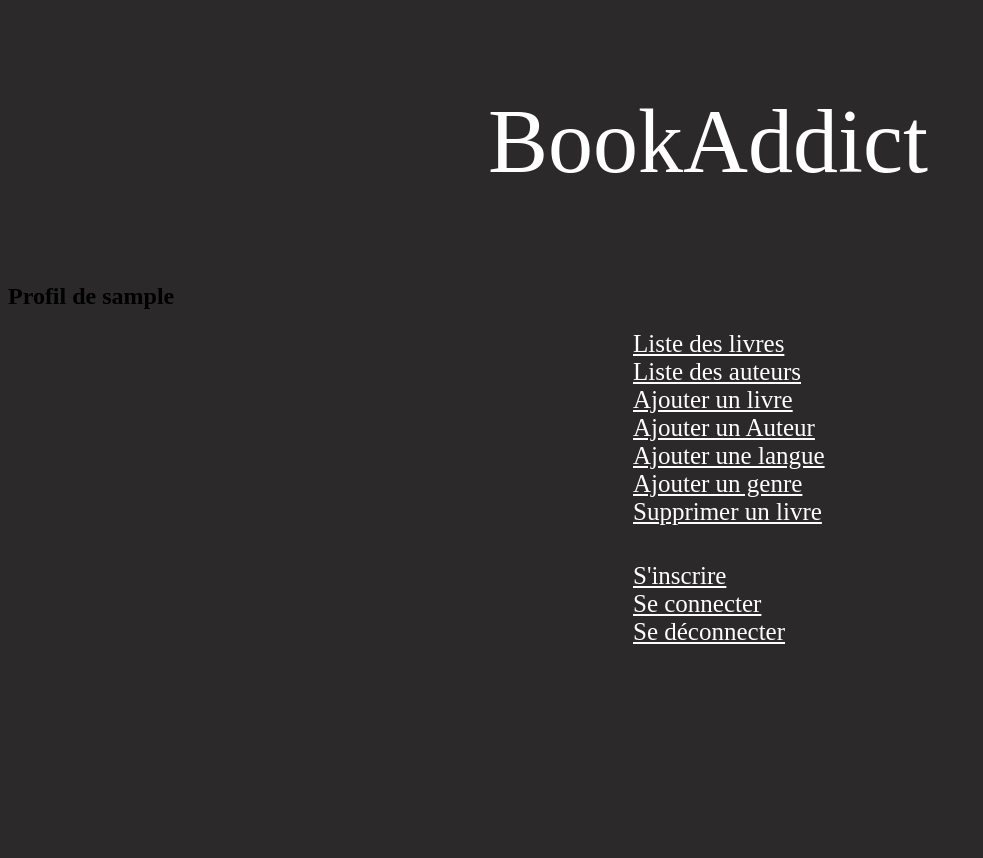
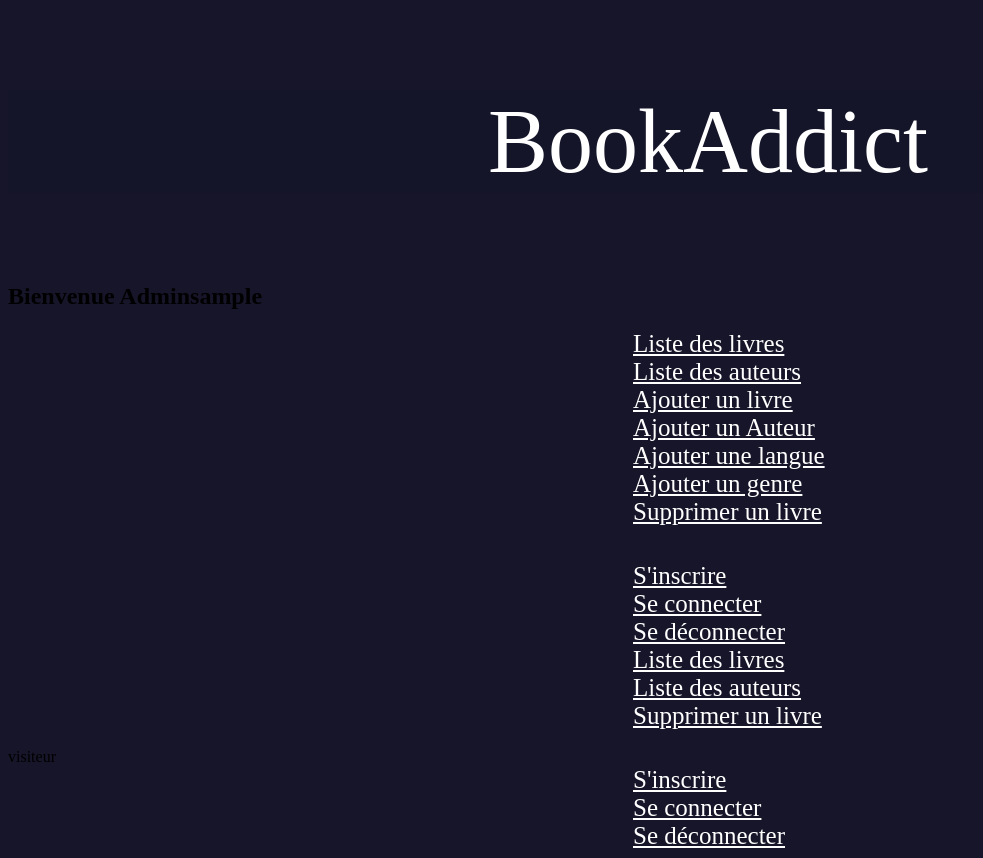
Before and after one commit to Veklevek/BookAddictV3, a PHP site: page / in a window 1280 px wide. Shown: the whole page, without its empty margins (0-983 px from the left). Before the commit the page ends 644 px from the top, so only its background shows below. Run offline with PHP 8.4, Linux system fonts and the light colour scheme; the visitor is signed in with stand-in values (Sample User, id 1).

Commit message:
Ajoute contenu V2 et correction bug, modification design
TELLEMENT DE BUG D'AFFICHAGE OMGGGGG

```diff
--- a/deconnexion.php
+++ b/deconnexion.php
@@ -2,5 +2,5 @@
 session_start();
 $_SESSION = array();
 session_destroy();
-header("Location: connexion.php");
+header("Location: index.php");
 ?>
--- a/formaddauteur.php
+++ b/formaddauteur.php
@@ -1,6 +1,7 @@
 
 <html style="background-color: rgb(43, 41, 41)">
 <?php
+session_start();
 /*Formulaire Ajout auteur */
 //include("menu.php");
 ?>
--- a/formaddbook.php
+++ b/formaddbook.php
@@ -1,5 +1,6 @@
 <html style="background-color: rgb(43, 41, 41)">
 <?php
+session_start();
 // ajoute de ma barre de navigation
  //include("menu.php");
  /*Formulaire Ajout d'un livre */
--- a/formaddgenre.php
+++ b/formaddgenre.php
@@ -1,5 +1,6 @@
 <html style="background-color: rgb(43, 41, 41)">
 <?php
+session_start();
 //include("menu.php");
 //formulaire
 
--- a/formaddlangue.php
+++ b/formaddlangue.php
@@ -1,5 +1,6 @@
 <html style="background-color: rgb(43, 41, 41)">
 <?php
+session_start();
  //include("menu.php");
 ?>
 </br>
--- a/home.css
+++ b/home.css
@@ -26,7 +26,7 @@ a:link {
 #blocbook{
 
     border: 2px solid black;
-    background-color: rgb(43, 41, 41);
+    background-color :rgb(20, 31, 41);
     height : 300px;
     width: 70%;
     margin-left: 200px;
@@ -53,6 +53,6 @@ margin-left: 450px;
     margin-left: 300px;
 }
 html{
-    background-color :rgb(20, 41, 41);
+  background-color :rgb(20, 21, 41);
     color: white;
 }
--- a/home.php
+++ b/home.php
@@ -42,14 +42,14 @@ if(file_exists($couverture)){
     print'<img src="'.$img.'"/>';
     ?>
     -->
-    <img src="images/<?php echo $d['isbn'];?>.jpg" style="width : 120px;padding-bottom:120px; margin-left: 300px; margin-top:-70px;">
+    <img src="images/<?php echo $d['isbn'];?>.jpg" style="width : 100px;padding-bottom:120px; margin-left: 300px; margin-top:-70px; margin-right: 300px;">
     </div><br>
 
 
     <p class="infobook"> Auteur :  <?php echo $d['prenom'] ." ". $d['nom'] ;?>  <br>
      Genre :  <?php echo $d['libelle_genre'] ;?>  <br>
      Editeur :  <?php echo $d['libelle_editeur'] ;?>  <br>
-                        <a href="#"> Voir detail  </A> </p>
+                       <div style="margin-left: 1050px; width:200px;"> <a href="detail-livre.php?isbn=<?php echo $d['isbn']; ?>"> Voir detail  </a></div> </p>
 
     </div>
    </div>
--- a/index.css
+++ b/index.css
@@ -1,5 +1,5 @@
 html{
-    background-color: rgb(43, 41, 41);
+    background-color: rgb(23, 21, 41);
 }
 #nav{
     margin-left: 30em;
--- a/index.php
+++ b/index.php
@@ -2,21 +2,30 @@
 session_start();
 ?>
 <!DOCTYPE html>
+
+
 <html lang="en">
+
 <head>
     <meta charset="UTF-8">
     <meta name="viewport" content="width=device-width, initial-scale=1.0">
-    <title>Document</title>
+    <title>Menu</title>
 </head>
 <body>
     <link rel="stylesheet" href="index.css">
-<div id="nav"><p style="font-size: 90px; color: white;"> BookAddict</p></div>
+<div id="nav"><p style="font-size: 90px; color: white; background-color :rgb(20, 21, 41);padding-left:480px;margin-left:-480px;"> BookAddict</p></div>
 
 <?php
 include("database.php"); ?>
 
-<h2>Profil de <?php echo $_SESSION['Pseudo']; ?></h2>
+<h2>Bienvenue <?php
+echo $_SESSION['Type'];
+echo $_SESSION['Pseudo']; ?></h2>
 
+
+
+<?php if(isset($_SESSION['id']) ){?>
+<?php if($_SESSION['Type'] == "Admin"){ ?>
 
  <a href="home.php"> Liste des livres </a> </br>
  <a href="listeauteur.php"> Liste des auteurs </a></br>
@@ -31,6 +40,35 @@ include("database.php"); ?>
 <a href="inscription.php">S'inscrire</a></br>
 <a href="connexion.php">Se connecter</a></br>
 <a href="deconnexion.php">Se déconnecter</a></br>
+<?php }
+} ?>
+
+    <?php if($_SESSION['Type'] == "Membre"){ ?>
+
+    <a href="home.php"> Liste des livres </a> </br>
+    <a href="listeauteur.php"> Liste des auteurs </a></br>
+    <a href="#"> Supprimer un livre </a></br>
+
+    </br>
+    </br>
+    <a href="inscription.php">S'inscrire</a></br>
+    <a href="connexion.php">Se connecter</a></br>
+    <a href="deconnexion.php">Se déconnecter</a></br>
+
+
+    <?php }
+    else {?>
+    <a href="home.php"> Liste des livres </a> </br>
+    <a href="listeauteur.php"> Liste des auteurs </a></br>
+    <a href="#"> Supprimer un livre </a></br>
+
+    </br>
+    visiteur
+    </br>
+    <a href="inscription.php">S'inscrire</a></br>
+    <a href="connexion.php">Se connecter</a></br>
+    <a href="deconnexion.php">Se déconnecter</a></br>
+    <?php } ?>
 
 
 
--- a/listeauteur.php
+++ b/listeauteur.php
@@ -74,5 +74,6 @@ catch(Exception $ex)
 
 
 
+
 </body>
 </html>
```
Also changed, not shown: connexion.php (+6 -5 lines), detail-livre.php (added, +62 -0 lines), inscription.php (+12 -23 lines).
